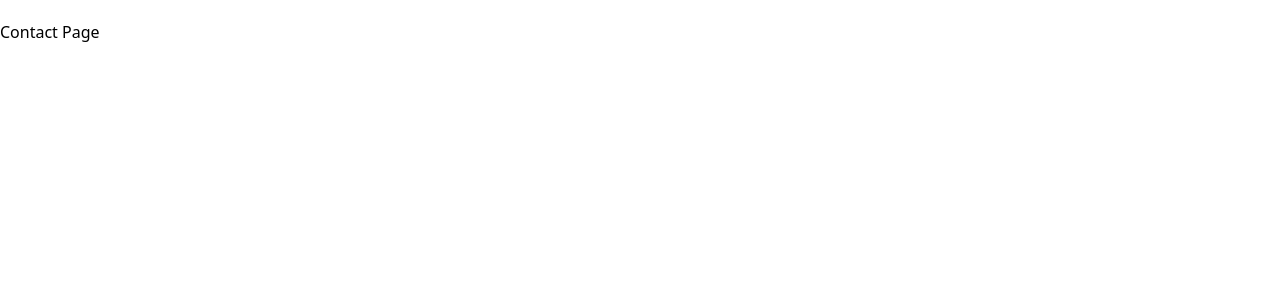
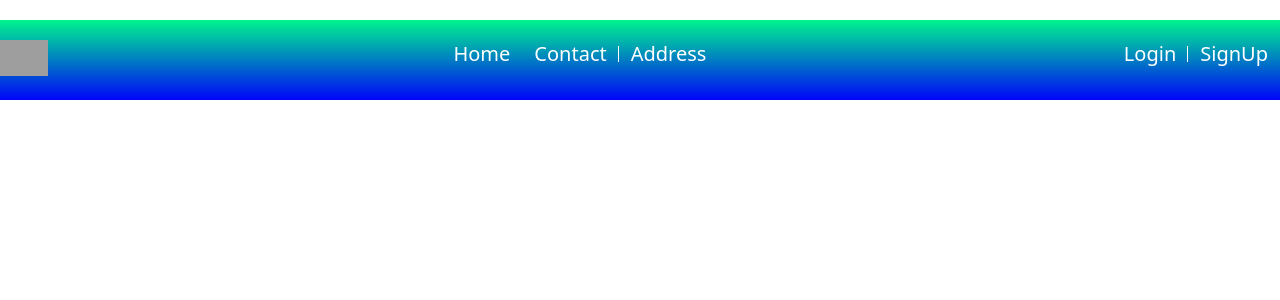
Before and after one commit to Binhbong37/newVue, a Vue app: page /contact in a window 1280 px wide. Shown: the top 300 px of the page. Built offline with nearby package versions, Linux system fonts and the light colour scheme; grey boxes are pictures that could not be loaded.

Commit message:
5. Tích hợp taiwindcss, sửa file default

```diff
--- a/package.json
+++ b/package.json
@@ -18,8 +18,11 @@
     "@vue/cli-plugin-babel": "~5.0.0",
     "@vue/cli-plugin-eslint": "~5.0.0",
     "@vue/cli-service": "~5.0.0",
+    "autoprefixer": "^10.4.7",
     "eslint": "^7.32.0",
     "eslint-plugin-vue": "^8.0.3",
+    "postcss": "^8.4.13",
+    "tailwindcss": "^3.0.24",
     "vue-template-compiler": "^2.6.14"
   },
   "eslintConfig": {
--- /dev/null
+++ b/postcss.config.js
@@ -0,0 +1,6 @@
+module.exports = {
+  plugins: {
+    tailwindcss: {},
+    autoprefixer: {},
+  },
+}
--- a/public/index.html
+++ b/public/index.html
@@ -5,7 +5,6 @@
         <meta http-equiv="X-UA-Compatible" content="IE=edge" />
         <meta name="viewport" content="width=device-width,initial-scale=1.0" />
         <link rel="icon" href="<%= BASE_URL %>favicon.ico" />
-        <script src="https://cdn.tailwindcss.com"></script>
 
         <title><%= htmlWebpackPlugin.options.title %></title>
     </head>
--- a/src/components/Contact.vue
+++ b/src/components/Contact.vue
@@ -1,6 +1,25 @@
 <template>
-  <div>
-    <h1>Contact Page</h1>
+  <div id="header">
+    <header class="header mx-auto">
+      <nav class="header__navbar text-xl text-center">
+        <ul class="header__navbar-list">
+          <img
+            src="https://anilist.co/img/icons/icon.svg"
+            alt="Ailist"
+            class="w-12"
+          />
+        </ul>
+        <ul class="header__navbar-list">
+          <li class="header__navbar-item">Home</li>
+          <li class="header__navbar-item line-center">Contact</li>
+          <li class="header__navbar-item">Address</li>
+        </ul>
+        <ul class="header__navbar-list">
+          <li class="header__navbar-item line-center">Login</li>
+          <li class="header__navbar-item">SignUp</li>
+        </ul>
+      </nav>
+    </header>
   </div>
 </template>
 
@@ -10,5 +29,39 @@ export default {
 };
 </script>
 
-<style>
+<style scope>
+.header {
+  height: 80px;
+  background: linear-gradient(0, #0005f8, #00f48e);
+  color: white;
+}
+
+.header__navbar {
+  display: flex;
+  justify-content: space-between;
+}
+
+.header__navbar-list {
+  margin-top: 20px;
+}
+
+.header__navbar-item {
+  display: inline-block;
+  margin: 0 12px;
+}
+
+.line-center {
+  position: relative;
+}
+.line-center::after {
+  content: "";
+  display: block;
+  width: 1px;
+  height: 16px;
+  background: white;
+  position: absolute;
+  right: -12px;
+  top: 50%;
+  transform: translateY(-50%);
+}
 </style>
--- /dev/null
+++ b/src/index.css
@@ -0,0 +1,3 @@
+@tailwind base;
+@tailwind components;
+@tailwind utilities;
--- a/src/main.js
+++ b/src/main.js
@@ -1,5 +1,6 @@
 import Vue from 'vue';
 
+import './index.css';
 import router from './routes';
 
 import App from './App.vue';
--- a/src/routes.js
+++ b/src/routes.js
@@ -25,7 +25,6 @@ let routes = [
     { path: '/contact', name: 'contact', component: Contact },
     {
         path: '/users',
-        name: 'users',
         component: Users,
         children: [
             { path: '', name: 'Index', component: Index },
--- /dev/null
+++ b/tailwind.config.js
@@ -0,0 +1,7 @@
+module.exports = {
+    content: ['./index.html', './src/**/*.{vue,js,ts,jsx,tsx}'],
+    theme: {
+        extend: {},
+    },
+    plugins: [],
+};
```
Also changed, not shown: 1 other file (tests, documents, lock files or other folders).
